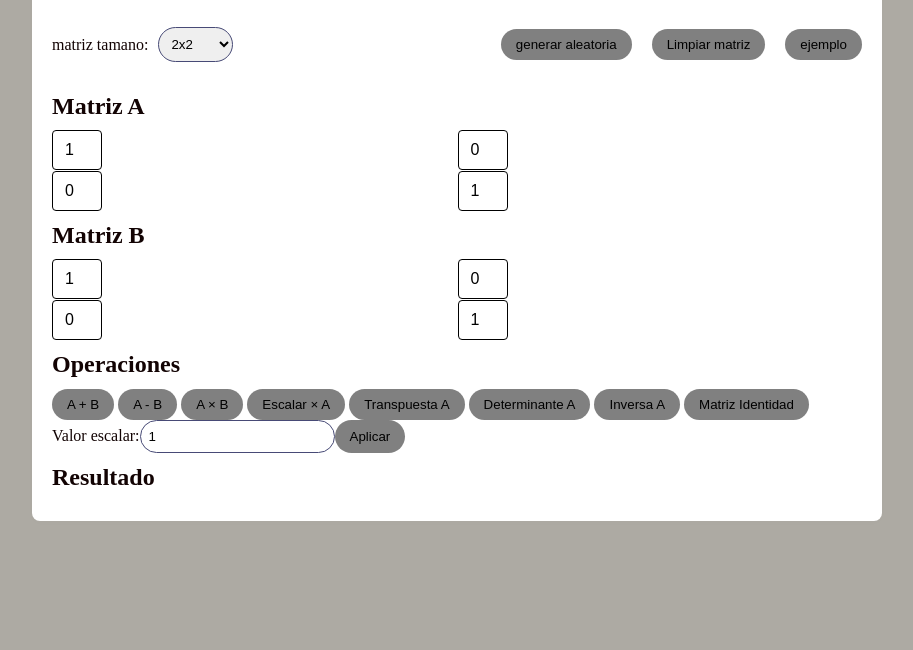
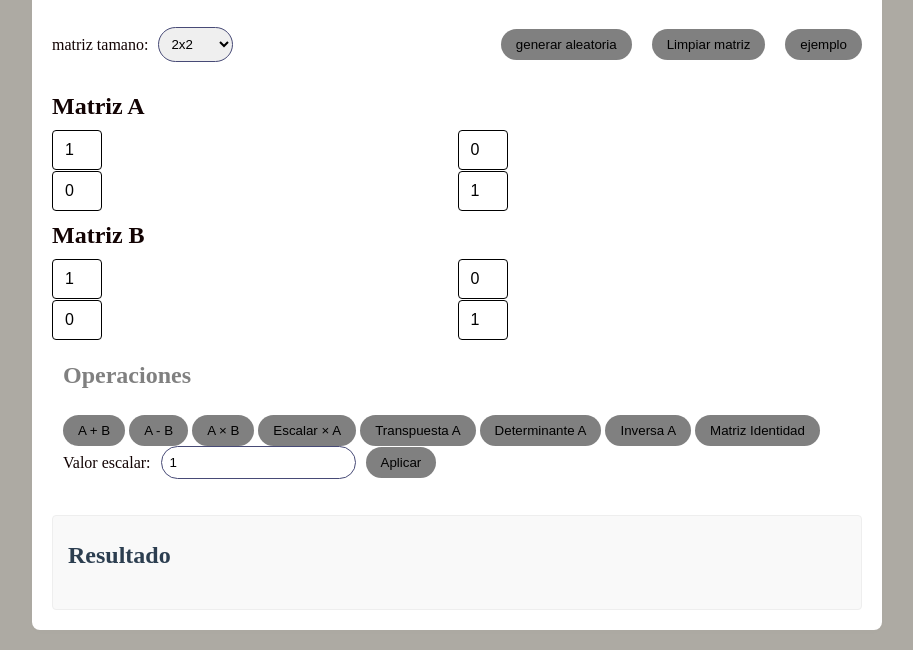
Before and after one commit to benchimol2305/clientes, a plain HTML site: page matrices.html in a window 1280 px wide. Both pictures are taken after a click on the button "Escalar × A". Shown: the part 193-843 px from the top of the page, without its empty margins (183-1096 px from the left). Before the commit the page ends 800 px from the top, so only its background shows below. Drawn offline with Linux system fonts and the light colour scheme.

Commit message:
se le da el toque estetico en la parte de operaciones y en la parte de los resultados

```diff
--- a/matrices.css
+++ b/matrices.css
@@ -112,3 +112,39 @@ select, input {
     border-radius: 4px;
     font-size: 16px;
 }
+
+.operations{
+    margin-bottom: 25px;
+    padding:10px;
+    border: 0.5px solid white;
+    border-radius:4px;
+}
+.operations h2 {
+    margin-bottom: 15px;
+    color: gray;
+}
+
+.operation-buttons {
+    display: grid;
+    grid-template-columns: repeat(auto-fill, minmax(150px, 1fr));
+    gap: 10px;
+    margin-bottom: 15px;
+}
+
+.scalar-input {
+    display: flex;
+    align-items: center;
+    gap: 10px;
+}
+
+.result-container {
+    padding: 15px;
+    border: 1px solid #eee;
+    border-radius: 4px;
+    background-color: #f9f9f9;
+}
+
+.result-container h2 {
+    margin-bottom: 15px;
+    color: #2c3e50;
+}
```
